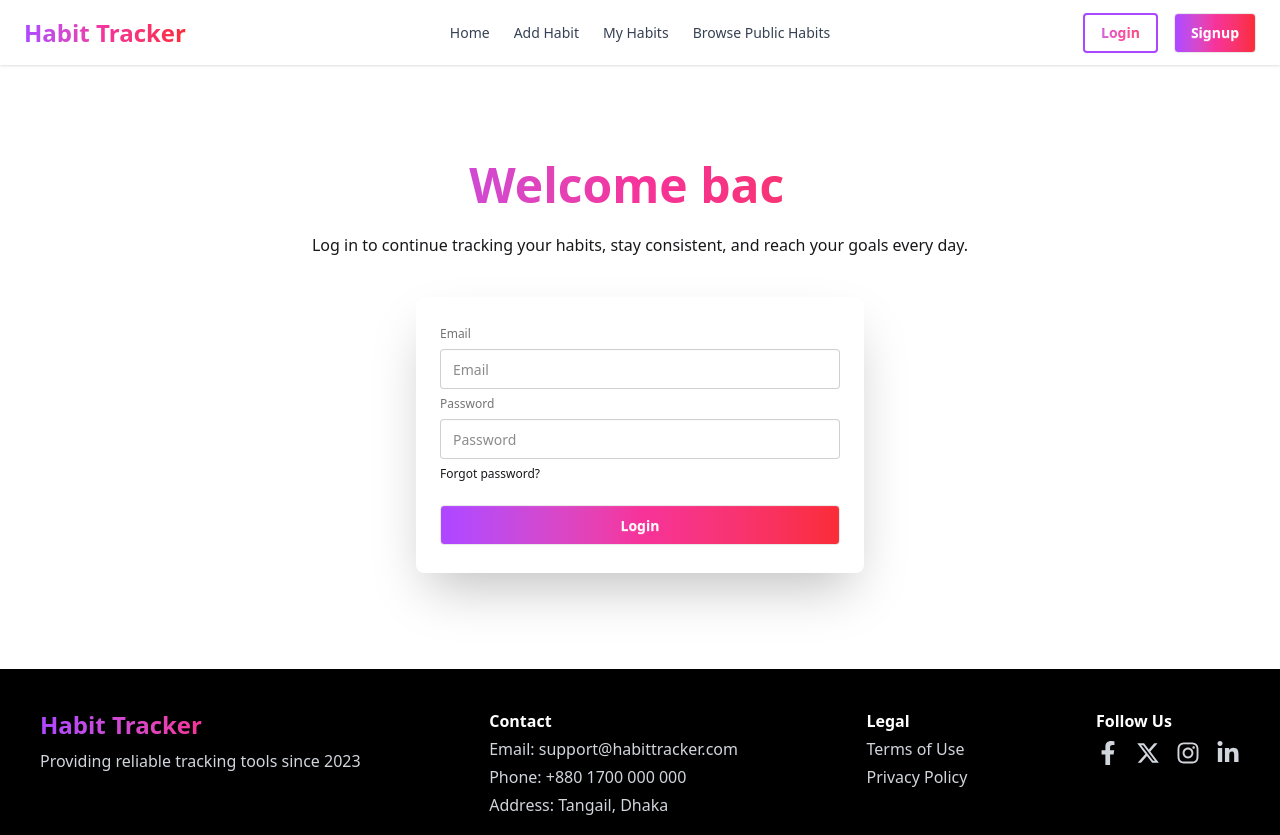
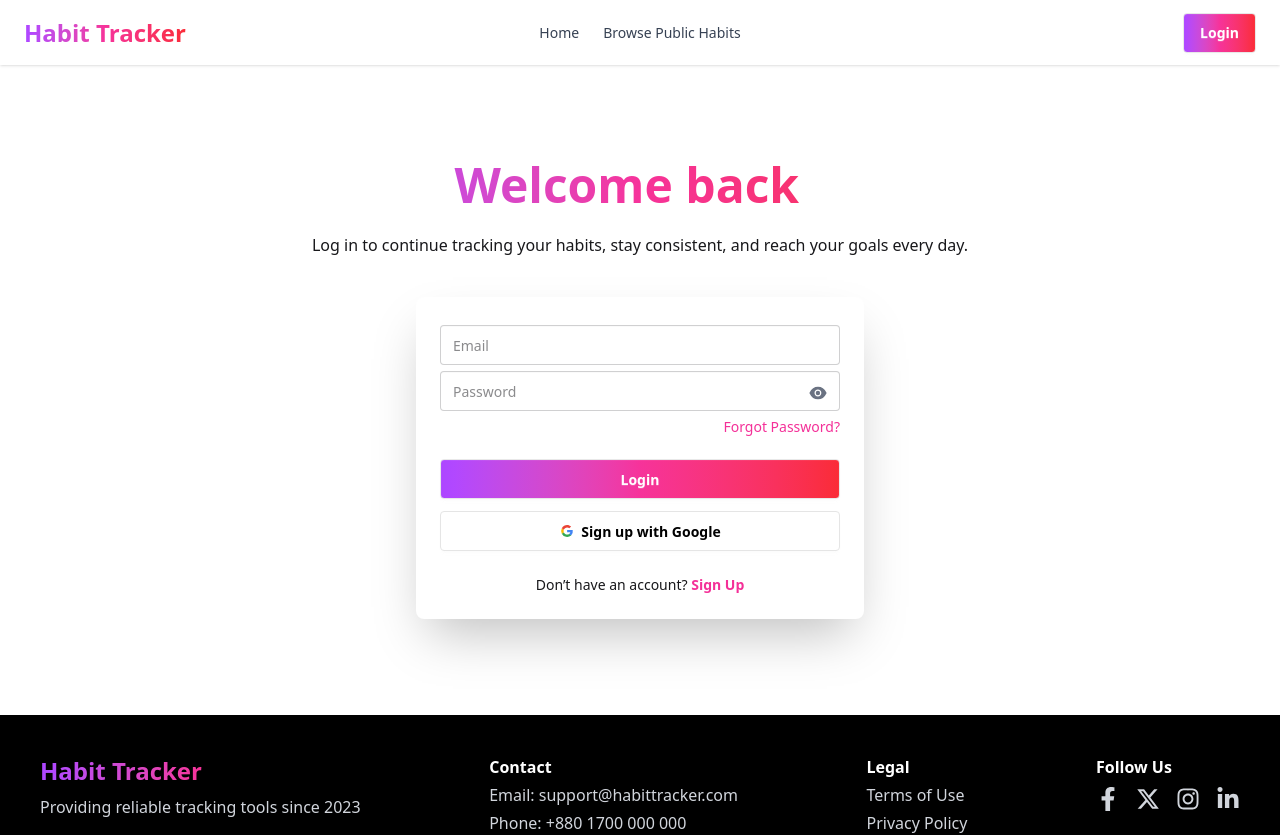
Before and after one commit to Joychandra13/B12-A10-Future-Box-client, a React app: page /login in a window 1280 px wide. Shown: the top 835 px of the page. Built offline with nearby package versions, Linux system fonts and the light colour scheme; no server answers; the HTML template or start-up script is replaced by a standard one.

Commit message:
Login and nevbar Authentication Done

```diff
--- a/src/components/NavBar.jsx
+++ b/src/components/NavBar.jsx
@@ -1,8 +1,25 @@
-import React from "react";
-import { Link, NavLink } from "react-router";
+import React, { use } from "react";
+import { Link, NavLink, useNavigate } from "react-router";
 import { motion } from "motion/react";
+import avatar from "../assets/avatar.png";
+import { AuthContext } from "../context/AuthContext";
+import toast, { Toaster } from "react-hot-toast";
 
 const NavBar = () => {
+  const { user, logOutUser } = use(AuthContext);
+  const navigate = useNavigate();
+
+  const handleLogout = () => {
+    logOutUser()
+      .then(() => {
+        toast.success("User logged out successfully", { duration: 2000 });
+        navigate("/");
+      })
+      .catch((err) => {
+        toast.error(err.message);
+      });
+  };
+
   const navLinks = (
     <>
       <li>
@@ -15,6 +32,9 @@ const NavBar = () => {
           Home
         </NavLink>
       </li>
+
+      {user && (
+        <>
           <li>
             <NavLink
               to="/add-habit"
@@ -35,6 +55,9 @@ const NavBar = () => {
               My Habits
             </NavLink>
           </li>
+        </>
+      )}
+
       <li>
         <NavLink
           to="/browse-public-habits"
@@ -49,7 +72,8 @@ const NavBar = () => {
   );
 
   return (
-    <div className="bg-base-100 shadow-sm ">
+    <div className="bg-base-100 shadow-sm">
+      <Toaster position="top-right" />
       <div className="navbar container mx-auto px-6">
         <div className="navbar-start">
           <div className="dropdown">
@@ -70,13 +94,13 @@ const NavBar = () => {
               </svg>
             </div>
             <ul
-              tabIndex="-1"
+              tabIndex={-1}
               className="menu menu-sm dropdown-content bg-base-100 rounded-box z-10 mt-3 w-52 p-2 shadow"
             >
               {navLinks}
             </ul>
           </div>
-          {/* Logo with gradient */}
+
           <Link to="/" className="text-lg md:text-2xl activeNav">
             Habit Tracker
           </Link>
@@ -87,27 +111,60 @@ const NavBar = () => {
         </div>
 
         <div className="navbar-end flex gap-4">
+          {user ? (
+            <div className="dropdown dropdown-end">
+              <label tabIndex={0} className="btn btn-ghost btn-circle avatar">
+                <div className="w-10 rounded-full border-2 border-purple-500">
+                  <img
+                    referrerPolicy="no-referrer"
+                    src={user?.photoURL || avatar}
+                    alt="User Avatar"
+                  />
+                </div>
+              </label>
+
+              <ul
+                tabIndex={0}
+                className="menu menu-sm dropdown-content bg-base-100 rounded-box z-10 mt-3 w-fit p-4 shadow"
+              >
+                <li className="text-center">
+                  <p className="text-lg activeNav">
+                    {user?.displayName || "User"}
+                  </p>
+                  <p className="text-sm text-gray-500">{user?.email}</p>
+                </li>
+                <div className="divider my-1"></div>
+                <li>
+                  <button
+                    onClick={handleLogout}
+                    className="btn text-white bg-common w-full"
+                  >
+                    Log Out
+                  </button>
+                </li>
+              </ul>
+            </div>
+          ) : (
+            <>
               <motion.button
                 whileHover={{ scale: 1.1 }}
                 whileTap={{ scale: 0.95 }}
-            onHoverStart={() => console.log("hover started!")}
               >
-            <Link
-              to="/login"
-              className="btn border-2 border-purple-500 text-transparent bg-clip-text bg-common"
-            >
+                <Link to="/login" className="btn text-white bg-common">
                   Login
                 </Link>
               </motion.button>
-          <motion.button
+
+              {/* <motion.button
                 whileHover={{ scale: 1.1 }}
                 whileTap={{ scale: 0.95 }}
-            onHoverStart={() => console.log("hover started!")}
               >
                 <Link to="/signup" className="btn text-white bg-common">
                   Signup
                 </Link>
-          </motion.button>
+              </motion.button> */}
+            </>
+          )}
         </div>
       </div>
     </div>
--- a/src/context/AuthProvider.jsx
+++ b/src/context/AuthProvider.jsx
@@ -1,46 +1,61 @@
-import React, { useEffect, useState } from 'react';
-import { AuthContext } from './AuthContext';
-import { createUserWithEmailAndPassword, GoogleAuthProvider, onAuthStateChanged, signInWithEmailAndPassword, signInWithPopup } from 'firebase/auth';
-import { auth } from '../firebase/firebase.config';
+import React, { useEffect, useState } from "react";
+import { AuthContext } from "./AuthContext";
+import {
+  createUserWithEmailAndPassword,
+  GoogleAuthProvider,
+  onAuthStateChanged,
+  signInWithEmailAndPassword,
+  signInWithPopup,
+  signOut,
+} from "firebase/auth";
+import { auth } from "../firebase/firebase.config";
 
-const googleProvider = new GoogleAuthProvider
+const googleProvider = new GoogleAuthProvider();
 
-const AuthProvider = ({children}) => {
-    const [user, setUser] = useState(null)
-    const [loading, setLoading] = useState(true);
+const AuthProvider = ({ children }) => {
+  const [user, setUser] = useState(null);
+  const [loading, setLoading] = useState(true);
 
-    const createUser = (email, password)=>{
-        setLoading(true);
-        return createUserWithEmailAndPassword(auth, email, password)
-    }
+  const createUser = (email, password) => {
+    setLoading(true);
+    return createUserWithEmailAndPassword(auth, email, password);
+  };
 
-    const signInUser =(email, password) =>{
-        setLoading(true);
-        return signInWithEmailAndPassword (auth, email, password)
-    }
+  const signInUser = (email, password) => {
+    setLoading(true);
+    return signInWithEmailAndPassword(auth, email, password);
+  };
 
-    const signInWithGoogle = () =>{
-        setLoading(true);
-        return signInWithPopup(auth, googleProvider)
-    }
+  const signInWithGoogle = () => {
+    setLoading(true);
+    return signInWithPopup(auth, googleProvider);
+  };
 
-    useEffect (()=>{
-        const unsubscribe = onAuthStateChanged(auth, (currentUser)=>{
-            setUser(currentUser);
-            setLoading(false)
-        })
+  const logOutUser = () => {
+    setLoading(true);
+    return signOut(auth);
+  };
 
-        return () =>{
-            unsubscribe()
-        }
-    },[])
+  useEffect(() => {
+    const unsubscribe = onAuthStateChanged(auth, (currentUser) => {
+      setUser(currentUser);
+      setLoading(false);
+    });
 
-    const authInfo ={createUser, signInUser, signInWithGoogle, user, loading}
-    return (
-        <AuthContext value={authInfo}>
-            {children}
-        </AuthContext>
-    );
+    return () => {
+      unsubscribe();
+    };
+  }, []);
+
+  const authInfo = {
+    createUser,
+    signInUser,
+    signInWithGoogle,
+    logOutUser,
+    user,
+    loading,
+  };
+  return <AuthContext value={authInfo}>{children}</AuthContext>;
 };
 
 export default AuthProvider;
--- a/src/pages/Login.jsx
+++ b/src/pages/Login.jsx
@@ -1,9 +1,42 @@
-import React from "react";
+import React, { use, useState } from "react";
+import { AiFillEye, AiFillEyeInvisible } from "react-icons/ai";
+import { Link, useLocation, useNavigate } from "react-router";
 import { Typewriter } from "react-simple-typewriter";
+import { AuthContext } from "../context/AuthContext";
+import toast, { Toaster } from "react-hot-toast";
 
 const Login = () => {
+  const [showPassword, setShowPassword] = useState(false);
+  const { signInUser, signInWithGoogle } = use(AuthContext);
+
+  const navigate = useNavigate();
+  const location = useLocation();
+  const from = location.state?.from?.pathname || "/";
+
+  const handleLogin = (e) => {
+    e.preventDefault();
+    const email = e.target.email.value;
+    const password = e.target.password.value;
+
+    signInUser(email, password)
+      .then(() => {
+        toast.success("Login successful!", { duration: 2000 });
+        navigate(from, { replace: true });
+      })
+      .catch((err) => toast.error(err.message));
+  };
+
+  const handleGoogleLogin = () => {
+    signInWithGoogle()
+      .then(() => {
+        toast.success("Logged in with Google!", { duration: 2000 });
+        navigate(from, { replace: true });
+      })
+      .catch((err) => toast.error(err.message));
+  };
   return (
     <div className="hero max-h-screen my-10 md:my-20">
+      <Toaster position="top-right" />
       <div className="hero-content flex-col ">
         <div className="text-center">
           <h1 className="text-5xl activeNav pb-6">
@@ -25,24 +58,83 @@ const Login = () => {
         </div>
         <div className="card bg-base-100 w-full max-w-md shrink-0 shadow-2xl">
           <div className="card-body">
-            <fieldset className="fieldset">
-              <label className="label">Email</label>
+            <form onSubmit={handleLogin} className="fieldset">
               <input
                 type="email"
+                name="email"
+                placeholder="Email"
                 className="input w-full"
-                placeholder="Email"
+                required
               />
-              <label className="label">Password</label>
-              <input
-                type="password"
-                className="input w-full"
-                placeholder="Password"
-              />
-              <div>
-                <a className="link link-hover">Forgot password?</a>
+
+              <div className="relative">
+                <input
+                  type={showPassword ? "text" : "password"}
+                  name="password"
+                  placeholder="Password"
+                  className="input w-full pr-10"
+                  required
+                />
+                <span
+                  className="absolute right-3 top-3 cursor-pointer text-xl text-gray-500 hover:text-primary"
+                  onClick={() => setShowPassword(!showPassword)}
+                >
+                  {showPassword ? <AiFillEyeInvisible /> : <AiFillEye />}
+                </span>
               </div>
-              <button className="btn text-white bg-common mt-4">Login</button>
-            </fieldset>
+
+              <div className="text-right">
+                <p className="text-sm text-secondary hover:underline">
+                  Forgot Password?
+                </p>
+              </div>
+
+              <button type="submit" className="btn text-white bg-common mt-4">
+                Login
+              </button>
+            </form>
+            <button
+              onClick={handleGoogleLogin}
+              className="btn bg-white text-black border-[#e5e5e5]"
+            >
+              <svg
+                aria-label="Google logo"
+                width="16"
+                height="16"
+                xmlns="http://www.w3.org/2000/svg"
+                viewBox="0 0 512 512"
+              >
+                <g>
+                  <path d="m0 0H512V512H0" fill="#fff"></path>
+                  <path
+                    fill="#34a853"
+                    d="M153 292c30 82 118 95 171 60h62v48A192 192 0 0190 341"
+                  ></path>
+                  <path
+                    fill="#4285f4"
+                    d="m386 400a140 175 0 0053-179H260v74h102q-7 37-38 57"
+                  ></path>
+                  <path
+                    fill="#fbbc02"
+                    d="m90 341a208 200 0 010-171l63 49q-12 37 0 73"
+                  ></path>
+                  <path
+                    fill="#ea4335"
+                    d="m153 219c22-69 116-109 179-50l55-54c-78-75-230-72-297 55"
+                  ></path>
+                </g>
+              </svg>
+              Sign up with Google
+            </button>
+            <p className="text-center text-sm mt-4">
+              Don’t have an account?{" "}
+              <Link
+                to="/signup"
+                className="text-secondary font-semibold hover:underline"
+              >
+                Sign Up
+              </Link>
+            </p>
           </div>
         </div>
       </div>
--- a/src/pages/Signup.jsx
+++ b/src/pages/Signup.jsx
@@ -1,14 +1,15 @@
-import React, { useState, useContext } from "react";
+import React, { useState, use } from "react";
 import { Typewriter } from "react-simple-typewriter";
-import { AuthContext } from "../context/AuthContext";
 import toast, { Toaster } from "react-hot-toast";
 import { AiFillEye, AiFillEyeInvisible } from "react-icons/ai";
 import { useNavigate } from "react-router";
+import { AuthContext } from "../context/AuthContext";
+import { updateProfile } from "firebase/auth";
 
 const Signup = () => {
   const [showPassword, setShowPassword] = useState(false);
   const navigate = useNavigate();
-  const { createUser, signInWithGoogle } = useContext(AuthContext);
+  const { createUser, signInWithGoogle } = use(AuthContext);
 
 const handleSignup = (e) => {
   e.preventDefault();
@@ -25,26 +26,35 @@ const Signup = () => {
     password.length < 6
   ) {
     toast.error(
-        "Password must have at least 6 characters, including uppercase and lowercase letters!"
+      "Password must have at least 6 characters, including uppercase and lowercase letters!",
+      { duration: 2000 }
     );
     return;
   }
 
   createUser(email, password)
-      .then(() => {
-        toast.success("Signup successful!");
-        navigate('/');
+    .then((userCredential) => {
+      return updateProfile(userCredential.user, {
+        displayName: name,
+        photoURL: photoURL || null,
+      }).then(() => {
+        // Update user in AuthContext if you store it there
+        // Example: setUser({ ...userCredential.user, displayName: name, photoURL })
+        toast.success("Signup successful!", { duration: 2000 });
+        navigate("/");
+      });
     })
     .catch((err) => {
-        toast.error(err.message);
+      toast.error(err.message, { duration: 2000 });
     });
 };
+
 
   const handleGoogleSignup = () => {
     signInWithGoogle()
       .then(() => {
-        toast.success("Signed up with Google!");
-        navigate('/');
+        toast.success("Signed up with Google!", { duration: 2000 });
+        navigate("/");
       })
       .catch((err) => {
         toast.error(err.message);
@@ -152,6 +162,15 @@ const Signup = () => {
               </svg>
               Sign up with Google
             </button>
+            <p className="text-center text-sm mt-4">
+              Already have an account?{" "}
+              <a
+                href="/login"
+                className="text-secondary font-semibold hover:underline"
+              >
+                Login
+              </a>
+            </p>
           </div>
         </div>
       </div>
```
Also changed, not shown: src/assets/avatar.png (added). Lines whose indentation alone changed are shown as unchanged.
